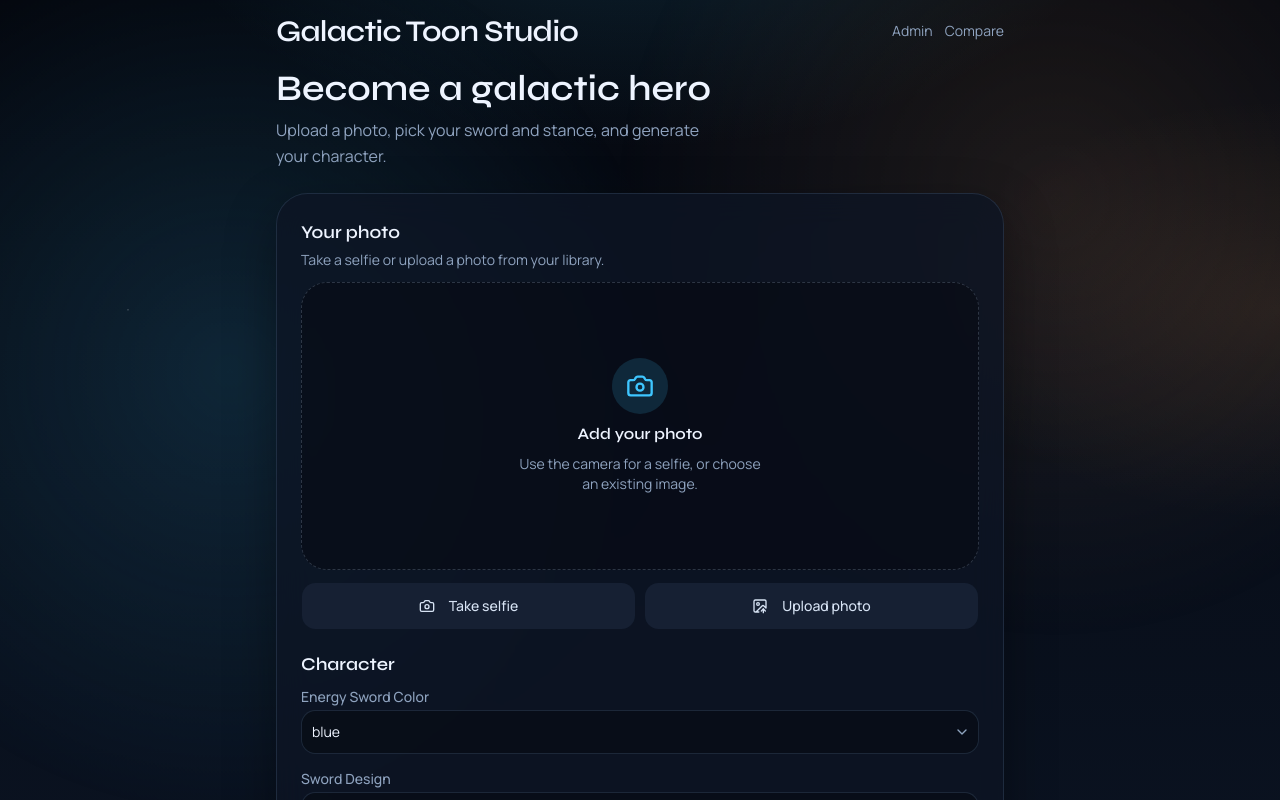
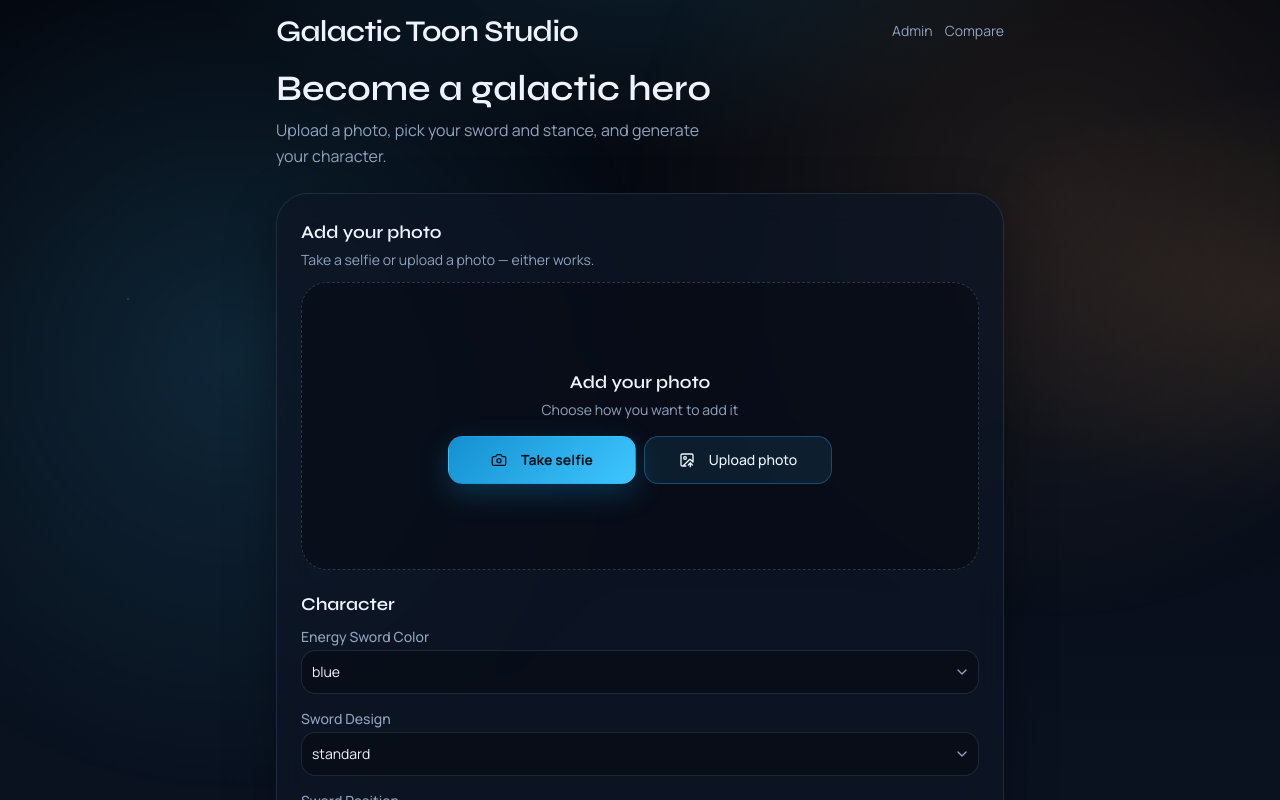
Before and after one commit to cdarrach-code/galactoon, a Next.js app: page / in a window 1280 px wide. Shown: the top 800 px of the page. Built offline with nearby package versions, Linux system fonts and the light colour scheme.

Commit message:
Put selfie and upload actions inside Add your photo
Make both Take selfie and Upload photo primary choices in the photo
drop zone empty state and when replacing a selected image.

Co-authored-by: cdarrach <cdarrach@gmail.com>

```diff
--- a/src/components/studio/photo-upload.tsx
+++ b/src/components/studio/photo-upload.tsx
@@ -36,10 +36,10 @@ export function PhotoUpload({
     <div className="space-y-3">
       <div className="space-y-1">
         <h2 className="font-[family-name:var(--font-display)] text-base text-[color:var(--ink)] sm:text-lg">
-          Your photo
+          Add your photo
         </h2>
         <p className="text-sm text-[color:var(--muted-copy)]">
-          Take a selfie or upload a photo from your library.
+          Take a selfie or upload a photo — either works.
         </p>
       </div>
 
@@ -62,28 +62,74 @@ export function PhotoUpload({
         }}
       >
         {previewUrl ? (
-          // eslint-disable-next-line @next/next/no-img-element
+          <>
+            {/* eslint-disable-next-line @next/next/no-img-element */}
             <img
               src={previewUrl}
-            alt="Uploaded photo preview"
+              alt="Selected photo preview"
               className="absolute inset-0 h-full w-full object-cover"
             />
+            <div className="absolute inset-x-0 bottom-0 z-10 bg-gradient-to-t from-black/80 via-black/50 to-transparent px-3 pb-3 pt-10">
+              <div className="grid grid-cols-2 gap-2">
+                <Button
+                  type="button"
+                  variant="secondary"
+                  className="min-h-11 bg-white/15 text-white hover:bg-white/25"
+                  disabled={disabled}
+                  onClick={() => cameraInputRef.current?.click()}
+                >
+                  <Camera className="mr-2 h-4 w-4" />
+                  Selfie
+                </Button>
+                <Button
+                  type="button"
+                  variant="secondary"
+                  className="min-h-11 bg-white/15 text-white hover:bg-white/25"
+                  disabled={disabled}
+                  onClick={() => galleryInputRef.current?.click()}
+                >
+                  <ImageUp className="mr-2 h-4 w-4" />
+                  Upload
+                </Button>
+              </div>
+            </div>
+          </>
         ) : (
-          <div className="flex flex-col items-center gap-2 px-5 py-10 text-center">
-            <div className="flex h-14 w-14 items-center justify-center rounded-full bg-[color:var(--plasma)]/15 text-[color:var(--plasma)]">
-              <Camera className="h-7 w-7" />
-            </div>
-            <p className="font-[family-name:var(--font-display)] text-[color:var(--ink)]">
+          <div className="flex w-full flex-col items-center gap-4 px-4 py-8 text-center">
+            <div>
+              <p className="font-[family-name:var(--font-display)] text-lg text-[color:var(--ink)]">
                 Add your photo
               </p>
-            <p className="max-w-[16rem] text-xs text-[color:var(--muted-copy)] sm:text-sm">
-              Use the camera for a selfie, or choose an existing image.
+              <p className="mt-1 text-sm text-[color:var(--muted-copy)]">
+                Choose how you want to add it
               </p>
+            </div>
+            <div className="grid w-full max-w-sm grid-cols-1 gap-2 sm:grid-cols-2">
+              <Button
+                type="button"
+                className="generate-btn min-h-12 w-full"
+                disabled={disabled}
+                onClick={() => cameraInputRef.current?.click()}
+              >
+                <Camera className="mr-2 h-4 w-4" />
+                Take selfie
+              </Button>
+              <Button
+                type="button"
+                variant="secondary"
+                className="min-h-12 w-full border border-[color:var(--plasma)]/35 bg-[color:var(--plasma)]/10 text-[color:var(--ink)] hover:bg-[color:var(--plasma)]/20"
+                disabled={disabled}
+                onClick={() => galleryInputRef.current?.click()}
+              >
+                <ImageUp className="mr-2 h-4 w-4" />
+                Upload photo
+              </Button>
+            </div>
           </div>
         )}
       </div>
 
-      {/* Camera: forces selfie capture on supporting mobile browsers */}
+      {/* Camera: selfie capture on supporting mobile browsers */}
       <input
         ref={cameraInputRef}
         type="file"
@@ -96,7 +142,7 @@ export function PhotoUpload({
           e.target.value = "";
         }}
       />
-      {/* Gallery/upload: no capture attribute so the library picker opens */}
+      {/* Gallery: library / file picker (no capture) */}
       <input
         ref={galleryInputRef}
         type="file"
@@ -108,29 +154,6 @@ export function PhotoUpload({
           e.target.value = "";
         }}
       />
-
-      <div className="grid grid-cols-2 gap-2">
-        <Button
-          type="button"
-          variant="secondary"
-          className="min-h-12"
-          disabled={disabled}
-          onClick={() => cameraInputRef.current?.click()}
-        >
-          <Camera className="mr-2 h-4 w-4" />
-          Take selfie
-        </Button>
-        <Button
-          type="button"
-          variant="secondary"
-          className="min-h-12"
-          disabled={disabled}
-          onClick={() => galleryInputRef.current?.click()}
-        >
-          <ImageUp className="mr-2 h-4 w-4" />
-          Upload photo
-        </Button>
-      </div>
 
       {file ? (
         <Button
```
Lines whose indentation alone changed are shown as unchanged.
